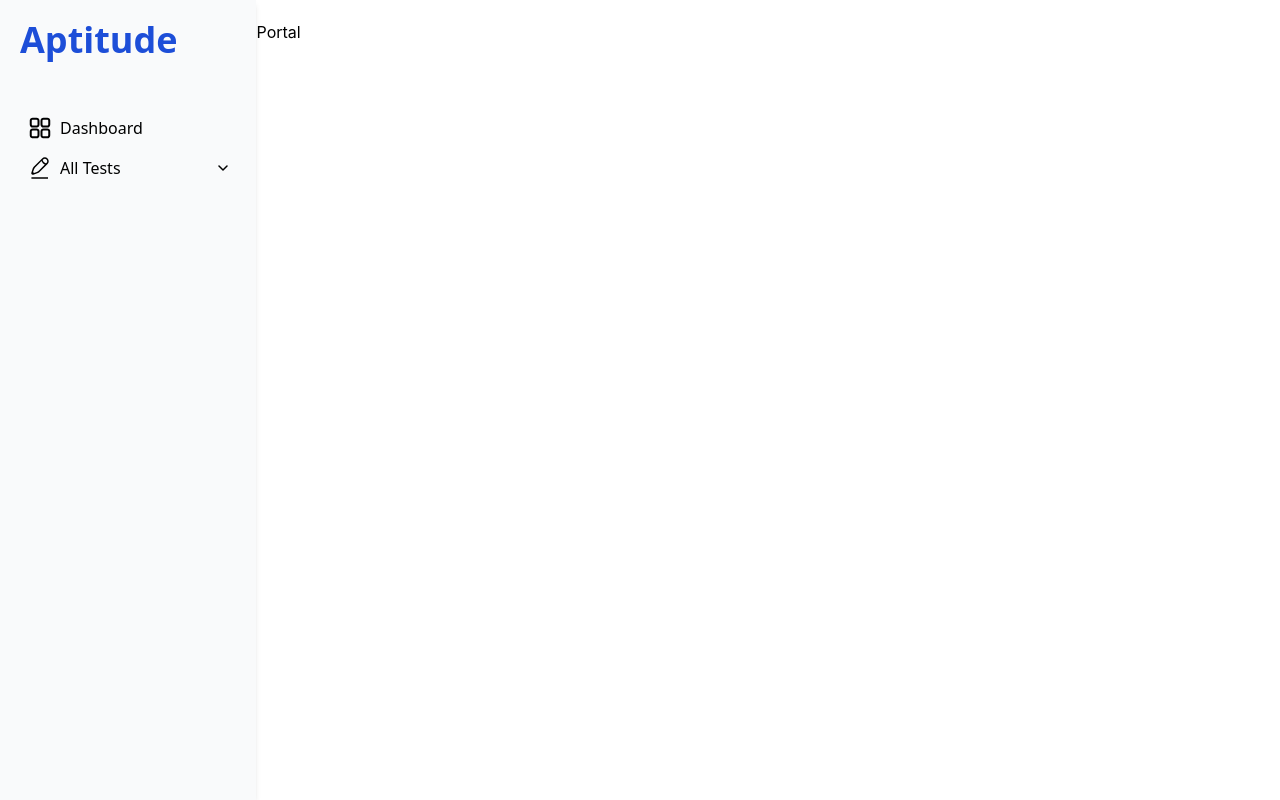
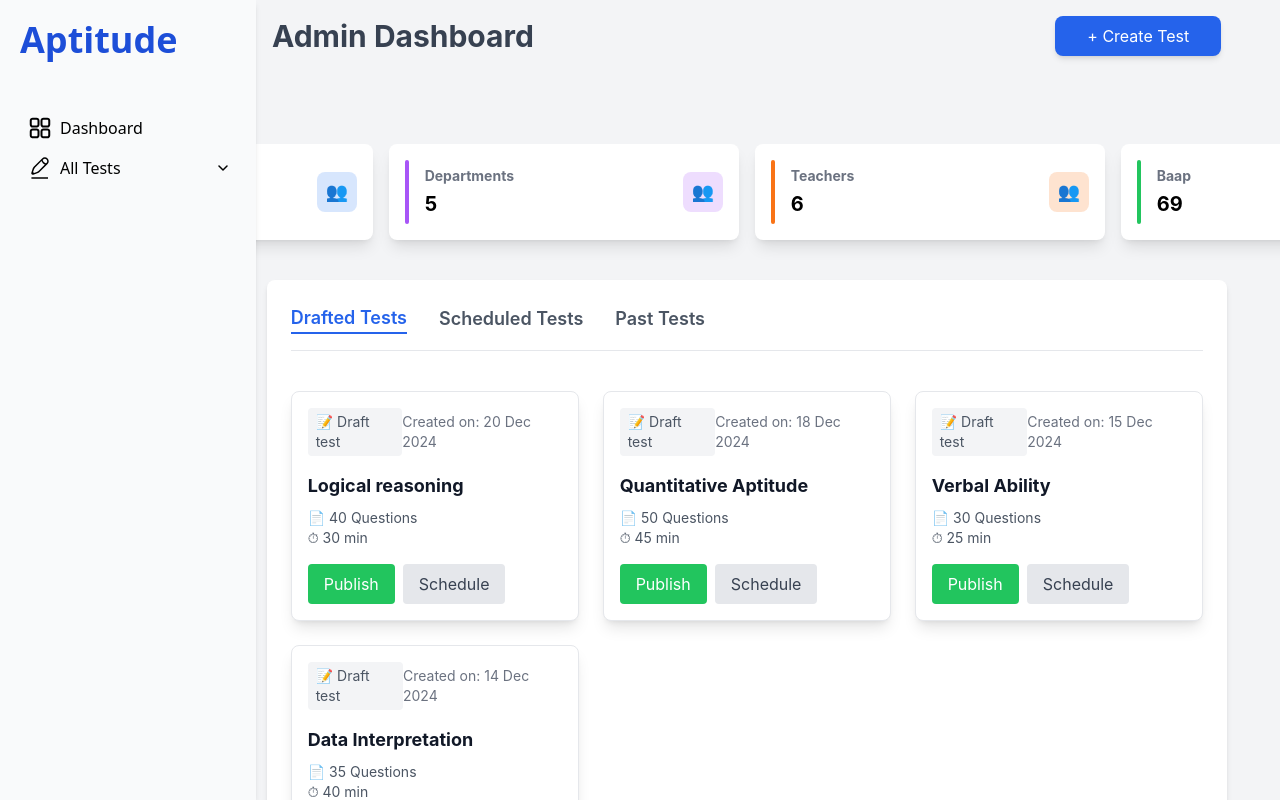
Before and after one commit to jaypatelll1/csi-aptitude-portal, a React (Create React App) app in the folder client/: page /admin in a window 1280 px wide. Built offline with nearby package versions, Linux system fonts and the light colour scheme.

Commit message:
Created DraftedTestCard component along with changes to Admin Dashboard and DashboardTiles

```diff
--- a/client/src/components/admin/Adm_DashboardTiles.js
+++ b/client/src/components/admin/Adm_DashboardTiles.js
@@ -1,16 +1,30 @@
-import React from 'react';
-import styles from '../../styles/admin/Adm_DashboardTiles.module.css'; // Add CSS for styling
+import React from "react";
 
-const Tile = ({ title, count, color, icon }) => {
+const Adm_DashboardTiles = ({ item }) => {
+  const colors = {
+    Students: "bg-blue-500",
+    Departments: "bg-purple-500",
+    Teachers: "bg-orange-500",
+    Baap: "bg-green-500", // New color for Baap
+  };
+
   return (
-    <div className={styles.tile} style={{ backgroundColor: color }}>
-      <div className={styles.tileContent}>
-        <div className={styles.tile-count}>{count}</div>
-        <div className={styles.tile-title}>{title}</div>
+    <div className="flex items-center bg-white shadow-lg rounded-lg p-4 w-full sm:w-[350px] transform transition-transform duration-300 hover:scale-105 hover:shadow-xl">
+      {/* Vertical colored bar */}
+      <div className={`w-1 h-16 rounded ${colors[item.label]}`}></div>
+
+      {/* Content Section */}
+      <div className="flex items-center justify-between flex-grow pl-4">
+        <div className="flex flex-col space-y-1">
+          <p className="text-gray-500 text-sm font-bold">{item.label}</p>
+          <h1 className="text-black text-xl font-bold">{item.value}</h1>
+        </div>
+        <div className={`w-10 h-10 flex items-center justify-center rounded-lg ${colors[item.label]} bg-opacity-20`}>
+          <span className="text-lg font-bold">👥</span>
+        </div>
       </div>
-      <div className={styles.tile-icon}>{icon}</div>
     </div>
   );
 };
 
-export default Tile;
+export default Adm_DashboardTiles;
--- /dev/null
+++ b/client/src/components/admin/Adm_DraftedTestCard.js
@@ -0,0 +1,34 @@
+import React from "react";
+
+const Adm_DraftedTestCard = ({ test }) => {
+  return (
+    <div className="bg-white shadow-lg rounded-lg p-4 border border-gray-200 flex flex-col">
+      {/* Card Header */}
+      <div className="flex justify-between items-center mb-4">
+        <span className="bg-gray-100 text-gray-600 text-sm px-2 py-1 rounded">
+          📝 Draft test
+        </span>
+        <span className="text-gray-500 text-sm">Created on: {test.date}</span>
+      </div>
+
+      {/* Test Info */}
+      <h2 className="text-lg font-bold text-gray-900">{test.title}</h2>
+      <div className="text-gray-600 text-sm mt-2">
+        <p>📄 {test.questions} Questions</p>
+        <p>⏱ {test.duration}</p>
+      </div>
+
+      {/* Buttons */}
+      <div className="flex mt-4 space-x-2">
+        <button className="bg-green-500 text-white px-4 py-2 rounded hover:bg-green-600">
+          Publish
+        </button>
+        <button className="bg-gray-200 text-gray-700 px-4 py-2 rounded hover:bg-gray-300">
+          Schedule
+        </button>
+      </div>
+    </div>
+  );
+};
+
+export default Adm_DraftedTestCard;
--- a/client/src/pages/admin/Adm_Dashboard.js
+++ b/client/src/pages/admin/Adm_Dashboard.js
@@ -1,43 +1,155 @@
-import React from 'react';
-import { Link } from 'react-router-dom';
+import React, { useState } from "react";
 import Adm_Sidebar from "../../components/Admin/Adm_Sidebar";
-import { FaUserGraduate, FaBuilding, FaChalkboardTeacher } from 'react-icons/fa';
+import Adm_DashboardTiles from "../../components/Admin/Adm_DashboardTiles";
+import Adm_DraftedTestCard from "../../components/Admin/Adm_DraftedTestCard";
 
-function Dashboard() {
-
-  const data = [
-    { title: 'Students', count: 1420, color: '#4F83F1', icon: <FaUserGraduate /> },
-    { title: 'Departments', count: 5, color: '#9B6EF3', icon: <FaBuilding /> },
-    { title: 'Teachers', count: 6, color: '#F3A86E', icon: <FaChalkboardTeacher /> },
+const Dashboard = () => {
+  const tileData = [
+    { label: "Students", value: 1420 },
+    { label: "Departments", value: 5 },
+    { label: "Teachers", value: 6 },
+    { label: "Baap", value: 69 },
   ];
 
+  const tests = [
+    {
+      title: "Logical reasoning",
+      questions: 40,
+      duration: "30 min",
+      date: "20 Dec 2024",
+    },
+    {
+      title: "Quantitative Aptitude",
+      questions: 50,
+      duration: "45 min",
+      date: "18 Dec 2024",
+    },
+    {
+      title: "Verbal Ability",
+      questions: 30,
+      duration: "25 min",
+      date: "15 Dec 2024",
+    },
+    {
+      title: "Data Interpretation",
+      questions: 35,
+      duration: "40 min",
+      date: "14 Dec 2024",
+    },
+  ];
+
+  const scheduledTests = [
+    {
+      title: "Data Interpretation",
+      questions: 35,
+      duration: "40 min",
+      date: "10 Jan 2025",
+    },
+  ];
+
+  const pastTests = [
+    {
+      title: "Verbal Ability",
+      questions: 30,
+      duration: "25 min",
+      date: "15 Dec 2024",
+    },
+  ];
+
+  const [activeTab, setActiveTab] = useState("drafted"); // Default to 'drafted' tab
+
   return (
-    <div className="dashboard-container" style={{ display: 'flex' }}>
-      {/* Sidebar Component */}
-      {/* <Adm_DashboardTiles /> */}
-      <Adm_Sidebar />
+    <div
+      className="dashboard-container overflow-x-hidden" // Prevent horizontal scroll
+      style={{ display: "flex", height: "100vh" }}
+    >
+      {/* Sidebar */}
+      <div className="w-full sm:w-1/6 bg-gray-100">
+        <Adm_Sidebar />
+      </div>
 
-      {/* Main Content */}
-      <div className="main-content" style={{ flex: 1, padding: '20px' }}>
-        <h1>Welcome to the Aptitude Exam Portal</h1>
-        <Link to="/exam/1" className="start-exam-btn" >
-          Start Exam
-        </Link>
+      {/* Main content area */}
+      <div className="w-full sm:w-5/6 bg-gray-100 flex flex-col items-center relative">
+        {/* Top Heading and Create Test Button */}
+        <div className="w-full sm:w-[92%] flex justify-between items-center p-4 absolute top-0 sm:right-[4%] sm:left-[4%]">
+          {/* Heading */}
+          <h1 className="text-2xl sm:text-3xl font-bold text-gray-700">Admin Dashboard</h1>
+
+          {/* Create Test Button */}
+          <button className="bg-blue-600 text-white py-2 px-8 rounded-lg shadow-md hover:bg-blue-700">
+            + Create Test
+          </button>
+        </div>
+
+        {/* Dashboard Tiles (positioned below the header) */}
+        <div
+          className="p-6 w-full flex justify-center"
+          style={{ position: "absolute", top: "120px" }} // Adjust top positioning for tiles
+        >
+          <div className="flex space-x-4 justify-center flex-wrap sm:flex-nowrap">
+            {tileData.map((item, index) => (
+              <Adm_DashboardTiles key={index} item={item} />
+            ))}
+          </div>
+        </div>
+
+        {/* Unified Tabs and Cards Section */}
+        <div className="bg-white shadow-md rounded-lg w-full sm:w-[90%] p-6 mt-[280px]">
+          {/* Added margin-top for space */}
+          {/* Tabs Section */}
+          <div className="flex justify-start space-x-8 border-b pb-4 mb-6">
+            <button
+              className={`text-lg font-semibold ${
+                activeTab === "drafted"
+                  ? "text-blue-600 border-b-2 border-blue-600"
+                  : "text-gray-600"
+              }`}
+              onClick={() => setActiveTab("drafted")}
+            >
+              Drafted Tests
+            </button>
+            <button
+              className={`text-lg font-semibold ${
+                activeTab === "scheduled"
+                  ? "text-blue-600 border-b-2 border-blue-600"
+                  : "text-gray-600"
+              }`}
+              onClick={() => setActiveTab("scheduled")}
+            >
+              Scheduled Tests
+            </button>
+            <button
+              className={`text-lg font-semibold ${
+                activeTab === "past"
+                  ? "text-blue-600 border-b-2 border-blue-600"
+                  : "text-gray-600"
+              }`}
+              onClick={() => setActiveTab("past")}
+            >
+              Past Tests
+            </button>
+          </div>
+
+          {/* Cards Section */}
+          <div className="grid grid-cols-1 sm:grid-cols-2 lg:grid-cols-3 gap-6 mt-10">
+            {/* Added mt-10 for spacing */}
+            {activeTab === "drafted" &&
+              tests.map((test, index) => (
+                <Adm_DraftedTestCard key={index} test={test} />
+              ))}
+            {activeTab === "scheduled" &&
+              scheduledTests.map((test, index) => (
+                <Adm_DraftedTestCard key={index} test={test} />
+              ))}
+            {activeTab === "past" &&
+              pastTests.map((test, index) => (
+                <Adm_DraftedTestCard key={index} test={test} />
+              ))}
+          </div>
+        </div>
       </div>
-      {/* <div style={{ display: 'flex', gap: '20px' }}>
-        {data.map((item, index) => (
-          <Adm_DashboardTiles
-            key={index}
-            title={item.title}
-            count={item.count}
-            color={item.color}
-            icon={item.icon}
-          />
-        ))}
-      </div> */}
     </div>
   );
-}
-
+};
 
 export default Dashboard;
--- a/client/src/pages/admin/Adm_InputQuestions.js
+++ b/client/src/pages/admin/Adm_InputQuestions.js
@@ -1,14 +1,14 @@
 import React, { useState } from 'react';
+import Adm_Sidebar from "../../components/Admin/Adm_Sidebar";
 
 const InputQuestions = () => {
   const [question, setQuestion] = useState('');
   const [answerType, setAnswerType] = useState('single');
   const [answers, setAnswers] = useState(['', '', '', '']);
   const [toggles, setToggles] = useState([false, false, false, false]);
-  const [hoverIndex, setHoverIndex] = useState(null); // Track hovered index
 
   const handleAddAnswer = () => {
-    if (answers.length < 4) { // Limit answers to 4
+    if (answers.length < 4) {
       setAnswers([...answers, '']);
       setToggles([...toggles, false]);
     }
@@ -30,10 +30,10 @@ const InputQuestions = () => {
   const handleToggleChange = (index) => {
     const newToggles = [...toggles];
     if (answerType === 'single') {
-      newToggles.fill(false); // Disable all toggles if Single Choice
+      newToggles.fill(false);
       newToggles[index] = true;
     } else {
-      newToggles[index] = !newToggles[index]; // Toggle for Multiple Choice
+      newToggles[index] = !newToggles[index];
     }
     setToggles(newToggles);
   };
@@ -42,28 +42,59 @@ const InputQuestions = () => {
     if (question && answers.every(answer => answer.trim() !== '')) {
       console.log({ question, answerType, answers, toggles });
     } else {
-      alert("Please fill in all fields before submitting.");
+      alert('Please fill in all fields before submitting.');
     }
   };
 
   return (
-    <div className="w-full max-w-4xl mx-auto p-8 bg-white rounded-lg shadow-lg font-sans">
-      <h1 className="text-2xl font-bold text-center text-gray-800 mb-6">Create Aptitude Test</h1>
+    <div className="flex h-screen m-0 p-0 w-full">
+      {/* Sidebar Section */}
+      <div className="w-1/6 bg-gray-100 p-0 m-0">
+        <Adm_Sidebar />
+      </div>
 
-      <div className="bg-blue-50 p-6 rounded-lg shadow-md mb-6">
+      {/* Main Content Section */}
+      <div className="flex-grow w-5/6 p-9 bg-gray-100 overflow-y-auto m-0">
+        {/* Title Section */}
+        <h1 className="text-4xl font-bold text-center text-gray-800 mb-4">Create Aptitude Test</h1>
+
+        {/* Navigation Section */}
+        <div className="flex justify-between items-center mb-6">
+          <button className=" text-xl text-blue-500 hover:underline flex items-center">
+            <svg
+              xmlns="http://www.w3.org/2000/svg"
+              fill="none"
+              viewBox="0 0 24 24"
+              strokeWidth="1.5"
+              stroke="currentColor"
+              className="w-5 h-5 mr-2"
+            >
+              <path
+                strokeLinecap="round"
+                strokeLinejoin="round"
+                d="M15.75 19.5L8.25 12l7.5-7.5"
+              />
+            </svg>
+            View Questions
+          </button>
+          <span className="text-xl text-gray-500 font-medium">Question 1/30</span>
+        </div>
+
+        {/* Main Form Section */}
+        <div className="bg-white p-6 rounded-lg shadow-md mb-6">
           <div className="mb-4">
-          <label htmlFor="question" className="block text-gray-700 font-medium mb-2">Enter Question:</label>
+            <label htmlFor="question" className="text-xl block text-gray-700 font-medium mb-2">Enter Question:</label>
             <textarea
               id="question"
               value={question}
               onChange={(e) => setQuestion(e.target.value)}
               placeholder="Enter question description..."
-            className="w-full p-3 border border-gray-300 rounded-lg focus:outline-none focus:ring-2 focus:ring-blue-500"
+              className="w-full p-4 h-24 border border-gray-300 rounded-lg focus:outline-none focus:ring-2 focus:ring-blue-500"
             />
           </div>
 
           <div className="mb-4">
-          <label htmlFor="answer-type" className="block text-gray-700 font-medium mb-2">Answer Type:</label>
+            <label htmlFor="answer-type" className="text-xl block text-gray-700 font-medium mb-2">Answer Type:</label>
             <select
               id="answer-type"
               value={answerType}
@@ -76,14 +107,10 @@ const InputQuestions = () => {
           </div>
 
           <div>
-          <label className="block text-gray-700 font-medium mb-2">Answers:</label>
+            <label className="text-xl block text-gray-700 font-medium mb-2">Answers:</label>
             {answers.map((answer, index) => (
-            <div
-              key={index}
-              className="group flex items-center gap-4 mb-4 p-3 border border-gray-300 rounded-lg bg-gray-50 hover:shadow-md"
-              onMouseEnter={() => setHoverIndex(index)} // Track hover
-              onMouseLeave={() => setHoverIndex(null)} // Reset hover
-            >
+              <div key={index} className="group flex items-center gap-4 mb-4 p-3 border border-gray-300 rounded-lg bg-gray-50 hover:shadow-md">
+                {/* Input Box */}
                 <input
                   type="text"
                   value={answer}
@@ -92,10 +119,18 @@ const InputQuestions = () => {
                   className="flex-grow p-2 border border-gray-300 rounded-lg focus:outline-none focus:ring-2 focus:ring-blue-500"
                 />
 
+                {/* Toggle Button */}
                 <button
-                onClick={() => handleRemoveAnswer(index)}
-                className="text-red-500 hover:text-red-700"
+                  onClick={() => handleToggleChange(index)}
+                  className={`relative w-12 h-6 rounded-full transition-all duration-300 ${toggles[index] ? 'bg-[#449800]' : 'bg-gray-300'}`}
                 >
+                  <div
+                    className={`absolute top-0.5 left-0.5 w-5 h-5 bg-white rounded-full transition-all duration-300 transform ${toggles[index] ? 'translate-x-6' : 'translate-x-0'}`}
+                  />
+                </button>
+
+                {/* Remove Button */}
+                <button onClick={() => handleRemoveAnswer(index)} className="text-red-500 hover:text-red-700 ml-2">
                   <svg
                     width="24"
                     height="24"
@@ -109,31 +144,13 @@ const InputQuestions = () => {
                     />
                   </svg>
                 </button>
-
-              {/* Show the toggle button */}
-              <div className="relative inline-block w-10 align-middle select-none">
-                <input
-                  type="checkbox"
-                  checked={toggles[index]}
-                  onChange={() => handleToggleChange(index)}
-                  className={`absolute block w-6 h-6 bg-${toggles[index] ? 'green' : 'gray'}-500 border-4 rounded-full appearance-none cursor-pointer focus:outline-none focus:ring-2 focus:ring-green-500 checked:right-0`}
-                />
-                <span className="block overflow-hidden h-6 rounded-full bg-gray-300 cursor-pointer"></span>
-
-                {/* Show toggle if it's checked or if hovering over this option */}
-                {(toggles[index] || hoverIndex === index) && (
-                  <div className="absolute right-0">
-                    {/* Display the toggle */}
-                  </div>
-                )}
-              </div>
               </div>
             ))}
 
             {answers.length < 4 && (
               <button
                 onClick={handleAddAnswer}
-              className="text-blue-500 hover:underline mt-2"
+                className="bg-white text-black px-4 py-2 rounded-lg mt-2 hover:border border-grey-100 transition-all duration-300"
               >
                 + Add Answer
               </button>
@@ -144,7 +161,7 @@ const InputQuestions = () => {
         <div className="flex gap-4 justify-between">
           <button
             onClick={handleSubmit}
-          className="bg-blue-500 text-white py-2 px-4 rounded-lg hover:bg-blue-600"
+            className="bg-green-500 text-white py-2 px-4 rounded-lg hover:bg-blue-600"
           >
             Save and Add Next
           </button>
@@ -153,6 +170,7 @@ const InputQuestions = () => {
           </button>
         </div>
       </div>
+    </div>
   );
 };
 
```
Lines whose indentation alone changed are shown as unchanged.
